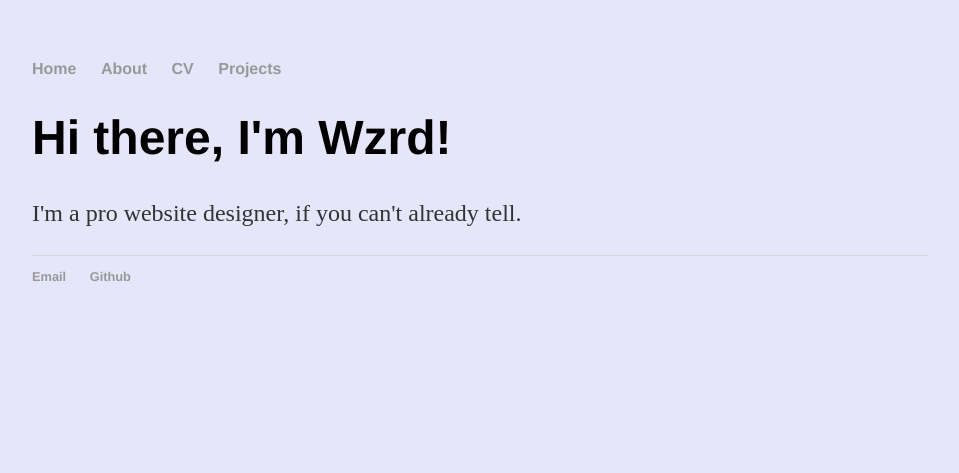
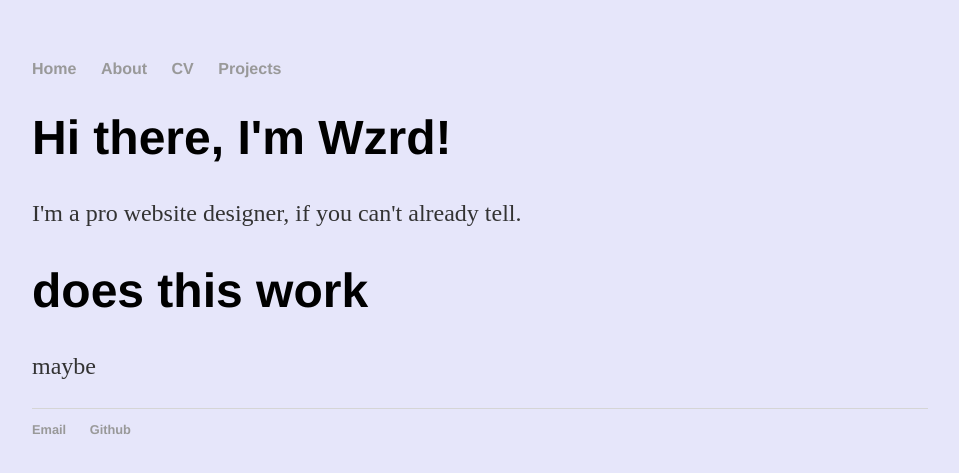
Before and after one commit to WzrdIsTaken/WzrdIsTaken.github.io, a Jekyll site: the page built from index.html, in a window 1280 px wide. Shown: the top 473 px of the page, without its empty margins (160-1119 px from the left). Built offline with Jekyll 4.4.1, drawn with Linux system fonts in a browser that asks for light colours.

Commit message:
Update index.html

```diff
--- a/index.html
+++ b/index.html
@@ -6,3 +6,8 @@ layout: default
 	<h1>Hi there, I'm Wzrd!</h1>
 	<p>I'm a pro website designer, if you can't already tell.</p>
 </div><!-- /.blurb -->
+
+<div class="about container">
+	<h1>does this work</h1>
+	<p>maybe</p>
+</div><!-- /.blurb -->
```
